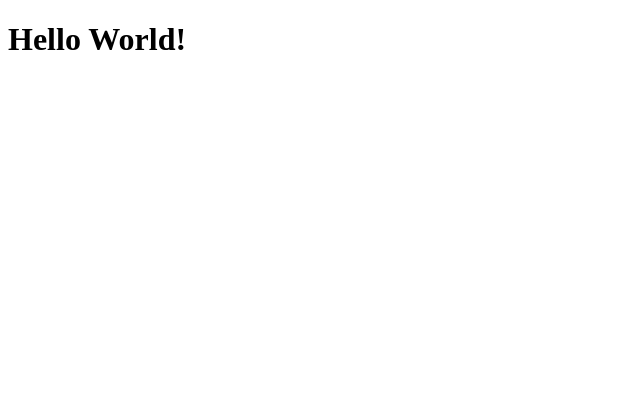
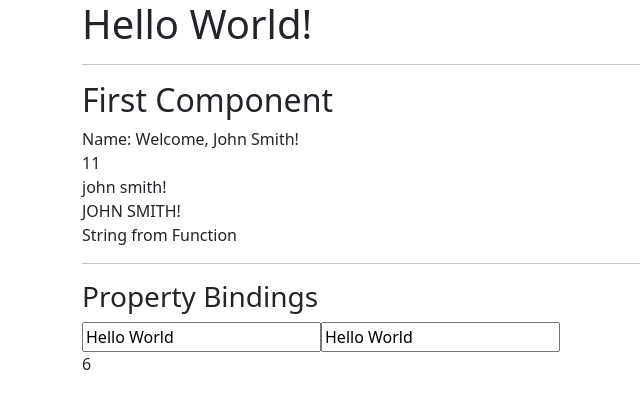
Before and after one commit to Twinklehingu/angularDemo, an Angular app: page / in a window 1280 px wide. Shown: the top 408 px of the page, without its empty margins (0-640 px from the left). Built offline with nearby package versions, Linux system fonts and the light colour scheme.

Commit message:
added property binding and interpolation

```diff
--- a/src/app/app.component.html
+++ b/src/app/app.component.html
@@ -1 +1,5 @@
-<h1>Hello World!</h1>
+<div class="container">
+  <h1>Hello World!</h1>
+  <hr>
+  <app-first></app-first>
+</div>
--- a/src/app/first/first.component.html
+++ /dev/null
@@ -1 +0,0 @@
-<p>first works!</p>
--- a/src/app/first/first.component.ts
+++ b/src/app/first/first.component.ts
@@ -2,8 +2,37 @@ import { Component, OnInit } from '@angular/core';
 
 @Component({
   selector: 'app-first',
-  templateUrl: './first.component.html',
-  styleUrls: ['./first.component.css']
+  template: `
+  <h2> First Component </h2>
+  <div>
+    Name: {{"Welcome, "+name}}
+
+  </div>
+  <div>
+    {{name.length}}
+  </div>
+  <div>
+    {{name.toLowerCase()}}
+  </div>
+  <div>
+    {{name.toUpperCase()}}
+  </div>
+  <div>
+  {{testFn()}}
+  </div>
+
+  <hr>
+  <h3>Property Bindings</h3>
+  <div>
+    <input [id] ="myId" type="text" value="Hello World"/>
+    <input [disabled]="false" id ={{myId}} type="text" value="Hello World"/>
+
+  </div>
+
+  {{2+4}}
+
+  `,
+  styleUrls: []
 })
 export class FirstComponent implements OnInit {
 
@@ -12,4 +41,13 @@ export class FirstComponent implements OnInit {
   ngOnInit(): void {
   }
 
+  public name = "John Smith!";
+  public myId = "testId";
+
+  testFn(){
+    return "String from Function"
+  }
 }
+
+//{{2+4}}
+  /////we can not assign the value like i = 2 + 4
--- a/src/index.html
+++ b/src/index.html
@@ -6,6 +6,10 @@
   <base href="/">
   <meta name="viewport" content="width=device-width, initial-scale=1">
   <link rel="icon" type="image/x-icon" href="favicon.ico">
+  <link href="https://cdn.jsdelivr.net/npm/bootstrap@5.0.2/dist/css/bootstrap.min.css" rel="stylesheet" integrity="sha384-EVSTQN3/azprG1Anm3QDgpJLIm9Nao0Yz1ztcQTwFspd3yD65VohhpuuCOmLASjC" crossorigin="anonymous">
+  <script src="https://cdn.jsdelivr.net/npm/@popperjs/core@2.9.2/dist/umd/popper.min.js" integrity="sha384-IQsoLXl5PILFhosVNubq5LC7Qb9DXgDA9i+tQ8Zj3iwWAwPtgFTxbJ8NT4GN1R8p" crossorigin="anonymous"></script>
+  <script src="https://cdn.jsdelivr.net/npm/bootstrap@5.0.2/dist/js/bootstrap.min.js" integrity="sha384-cVKIPhGWiC2Al4u+LWgxfKTRIcfu0JTxR+EQDz/bgldoEyl4H0zUF0QKbrJ0EcQF" crossorigin="anonymous"></script>
+
 </head>
 <body>
   <app-root></app-root>
```
Also changed, not shown: src/app/first/first.component.css (deleted), 1 other file (tests, documents, lock files or other folders).
